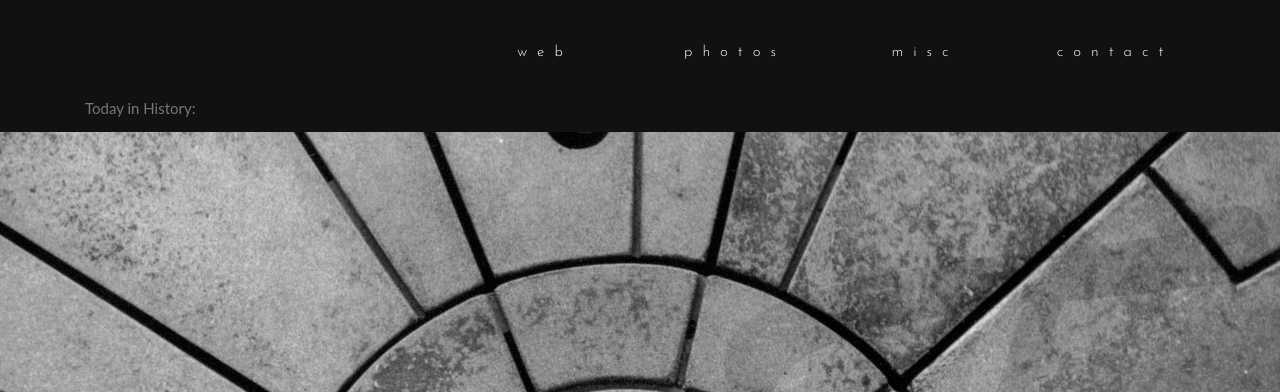
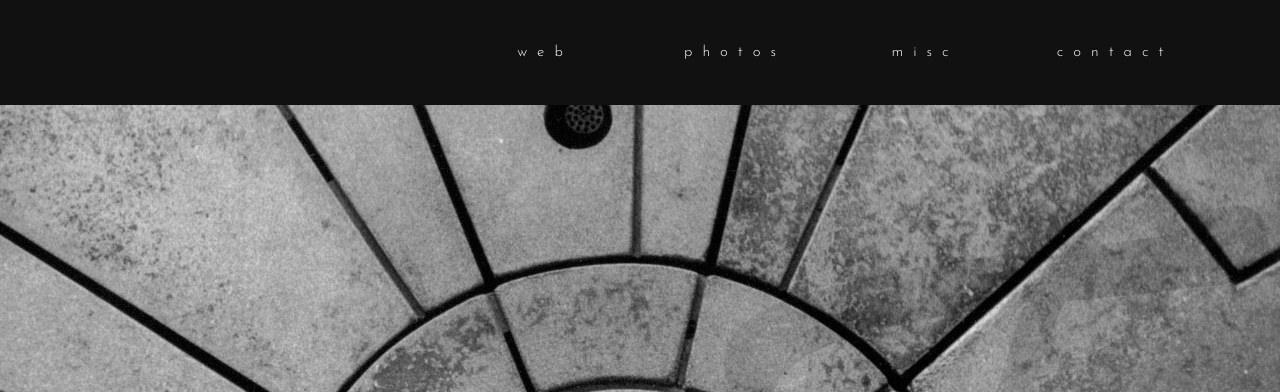
Before and after one commit to carltheape/Bootstrap-Portfolio-, a plain HTML site: page index.html in a window 1280 px wide. Shown: the top 392 px of the page. Drawn offline with nearby package versions, Linux system fonts and the light colour scheme; a script that the page names is missing.

Commit message:
Update index.html
remove today in history until I can fix it

```diff
--- a/index.html
+++ b/index.html
@@ -334,12 +334,6 @@
                     </a>
                     </row>
                 </div>
-                <div id="history">
-            <div class="wiki">
-                <div id="today-in">Today in History:</div>
-                <div id="list">
-                </div>
-            </div>
         </div>
     </nav>
     </div>
```
